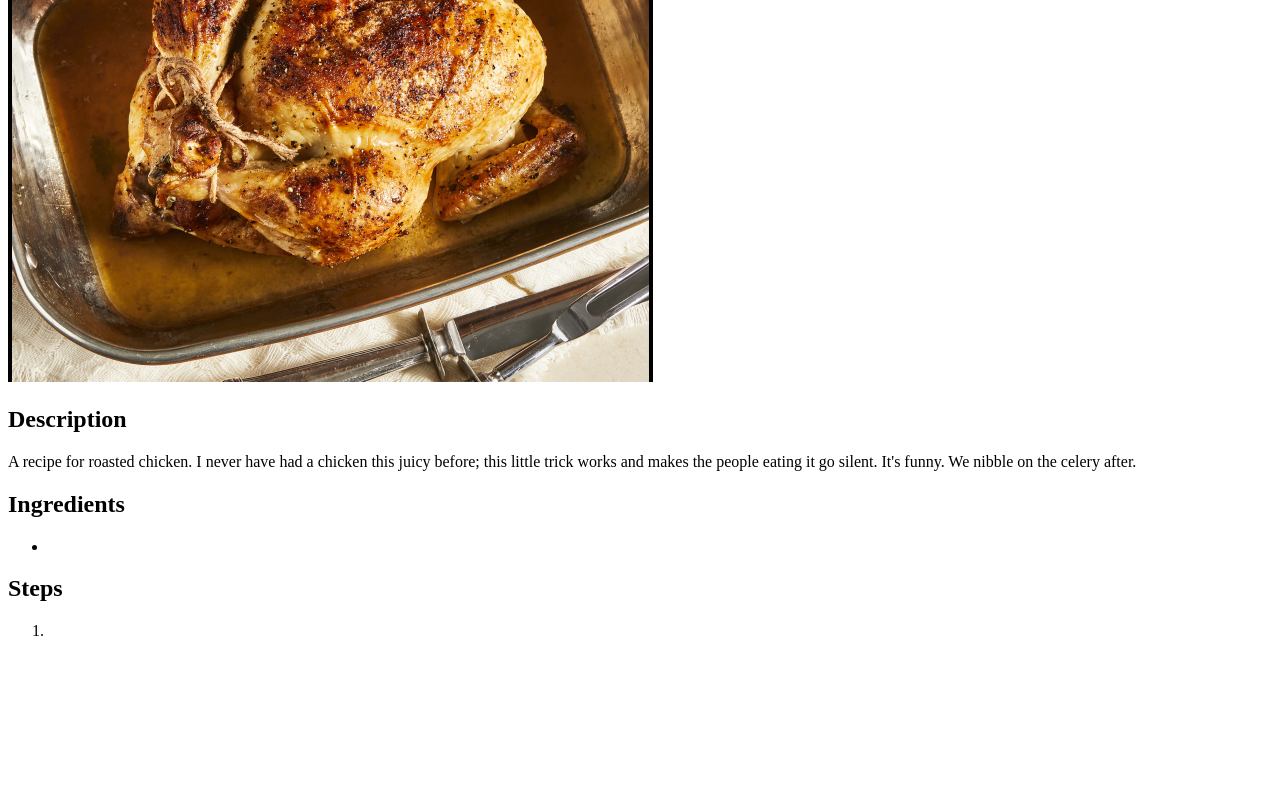
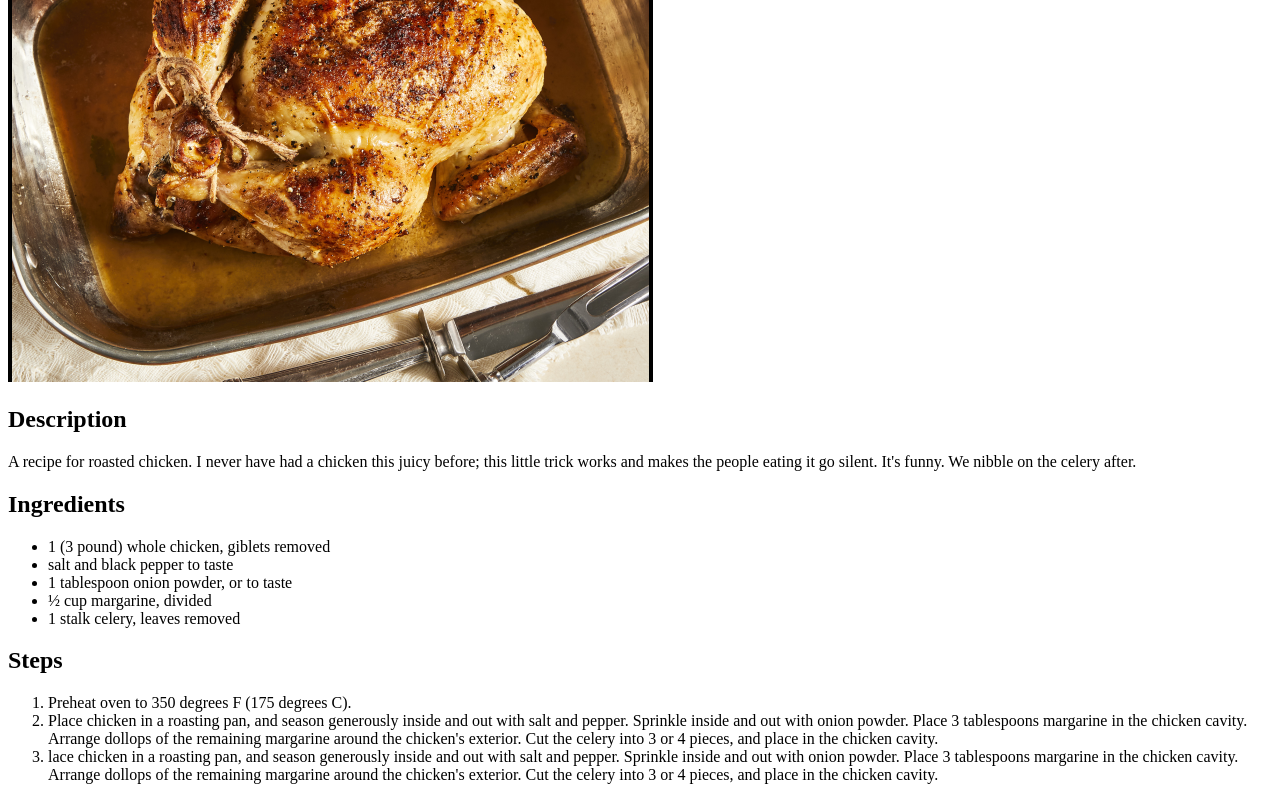
Before and after one commit to AngomRanjan/odin-recipes, a plain HTML site: page recipes/juicyroastedchicken.html in a window 1280 px wide. Shown: the part 308-1108 px from the top of the page. Before the commit the page ends 964 px from the top, so only its background shows below. Drawn offline with Linux system fonts and the light colour scheme.

Commit message:
updated the contents of juicyroastedchicken.html

```diff
--- a/recipes/juicyroastedchicken.html
+++ b/recipes/juicyroastedchicken.html
@@ -11,11 +11,17 @@
        <p>A recipe for roasted chicken. I never have had a chicken this juicy before; this little trick works and makes the people eating it go silent. It's funny. We nibble on the celery after.</p>
        <h2>Ingredients</h2>
          <ul>
-           <li></li>
+           <li>1 (3 pound) whole chicken, giblets removed</li>
+           <li>salt and black pepper to taste</li>
+           <li>1 tablespoon onion powder, or to taste</li>
+           <li>½ cup margarine, divided</li>
+           <li>1 stalk celery, leaves removed</li>
          </ul>
        <h2>Steps</h2>
          <ol>
-           <li></li>
+           <li>Preheat oven to 350 degrees F (175 degrees C).</li>
+           <li>Place chicken in a roasting pan, and season generously inside and out with salt and pepper. Sprinkle inside and out with onion powder. Place 3 tablespoons margarine in the chicken cavity. Arrange dollops of the remaining margarine around the chicken's exterior. Cut the celery into 3 or 4 pieces, and place in the chicken cavity.</li>
+           <li>lace chicken in a roasting pan, and season generously inside and out with salt and pepper. Sprinkle inside and out with onion powder. Place 3 tablespoons margarine in the chicken cavity. Arrange dollops of the remaining margarine around the chicken's exterior. Cut the celery into 3 or 4 pieces, and place in the chicken cavity.</li>
          </ol>
    </body>
 </html>
```
